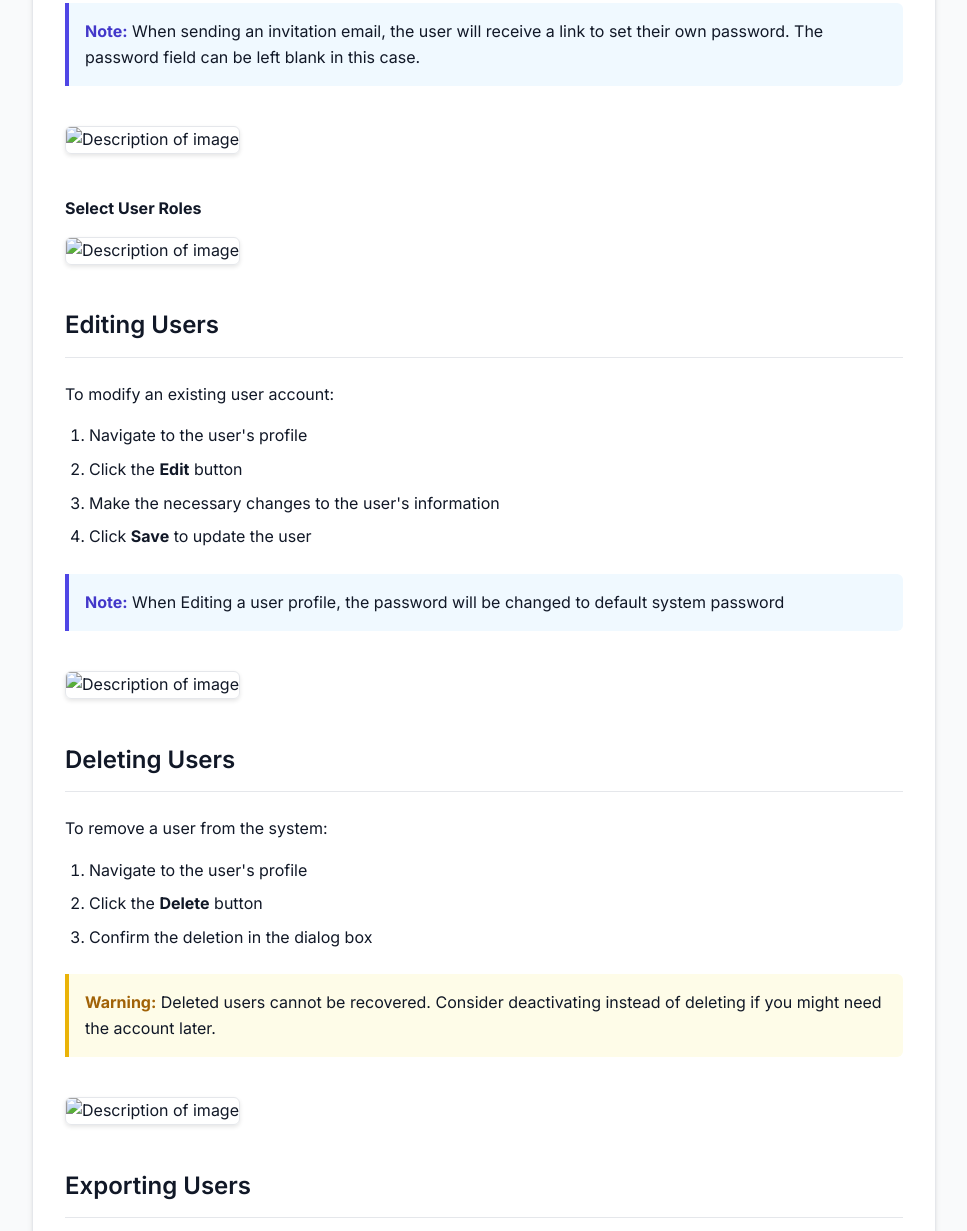
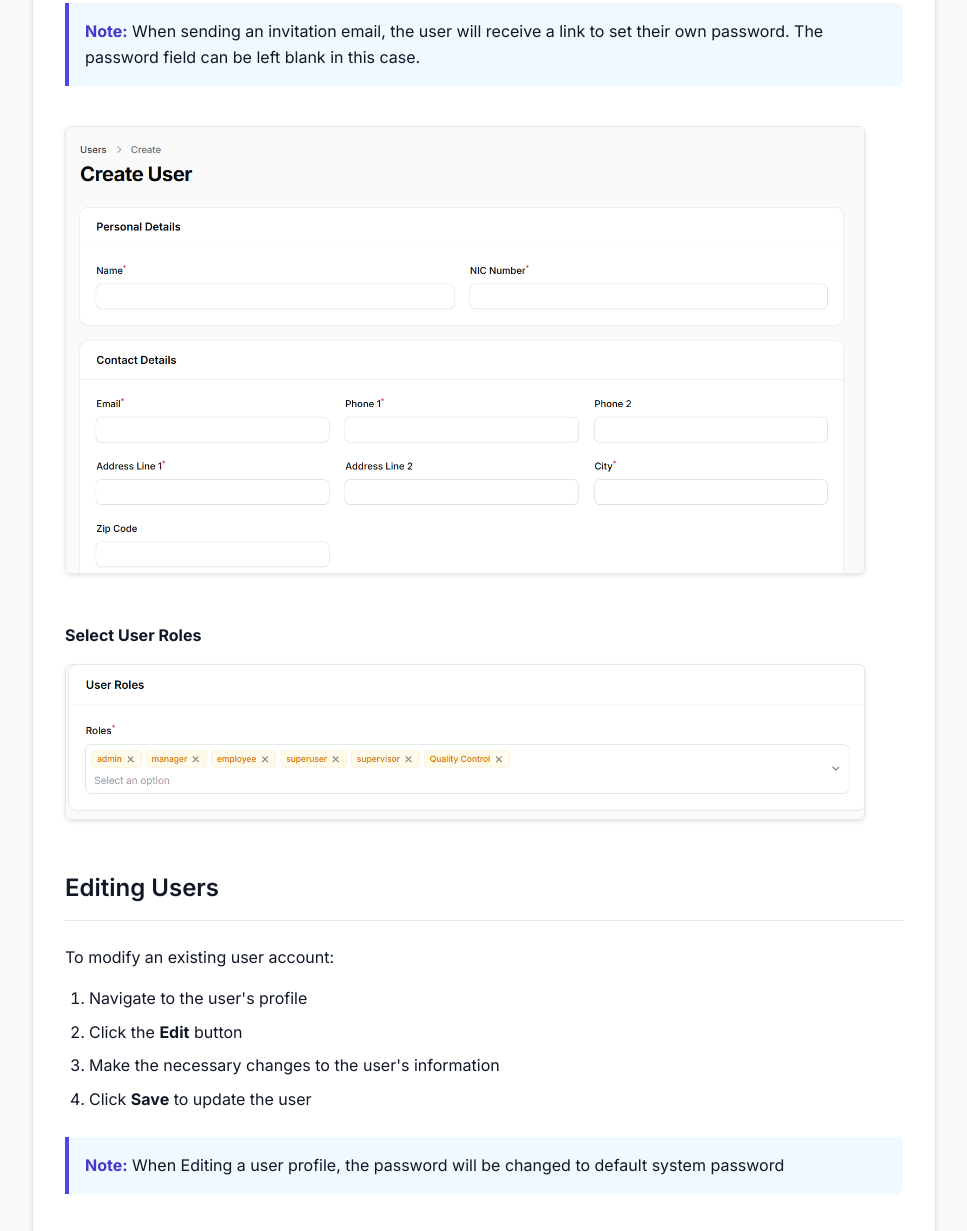
Before and after one commit to sahan-2001/Tailor-Trail-ERP-documentation, a plain HTML site: page user-module.html in a window 1280 px wide. Shown: the part 1557-2788 px from the top of the page, without its empty margins (296-1263 px from the left). Drawn offline with Linux system fonts and the light colour scheme.

Commit message:
Checking for images of user module html file

```diff
--- a/user-module.html
+++ b/user-module.html
@@ -138,7 +138,7 @@
                     <li>Use the search box to filter users by name, email, or other attributes</li>
                 </ol>
 
-                <img src="/Screenshots/user/1.png" alt="Description of image" width="800">
+                <img src="Screenshots/user/1.png" alt="Description of image" width="800">
                 <br>
                 <br>
 
@@ -163,12 +163,12 @@
                     <strong>Note:</strong> When sending an invitation email, the user will receive a link to set their own password. The password field can be left blank in this case.
                 </div>
 
-                <img src="2.png" alt="Description of image" width="800">
+                <img src="Screenshots/user/2.png" alt="Description of image" width="800">
                 <br>
                 <br>
 
                 <h4>Select User Roles</h4>
-                <img src="3.png" alt="Description of image" width="800">
+                <img src="Screenshots/user/3.png" alt="Description of image" width="800">
                 <br>
                 <br>
 
@@ -186,7 +186,7 @@
                     <strong>Note:</strong> When Editing a user profile, the password will be changed to default system password
                 </div>
 
-                <img src="4.png" alt="Description of image" width="800">
+                <img src="Screenshots/user/4.png" alt="Description of image" width="800">
                 <br>
                 <br>
 
@@ -203,7 +203,7 @@
                     <strong>Warning:</strong> Deleted users cannot be recovered. Consider deactivating instead of deleting if you might need the account later.
                 </div>
 
-                <img src="user/5.png" alt="Description of image" width="800">
+                <img src="Screenshots/user/5.png" alt="Description of image" width="800">
                 <br>
                 <br>
 
@@ -234,7 +234,7 @@
                     <li>Click <strong>Import</strong> to process the file</li>
                 </ol>
 
-                <img src="user/7.png" alt="Description of image" width="800">
+                <img src="Screenshots/user/7.png" alt="Description of image" width="800">
                 <br>
                 <br>
             </div>
```
Also changed, not shown: index.html (+1 -1 lines).
